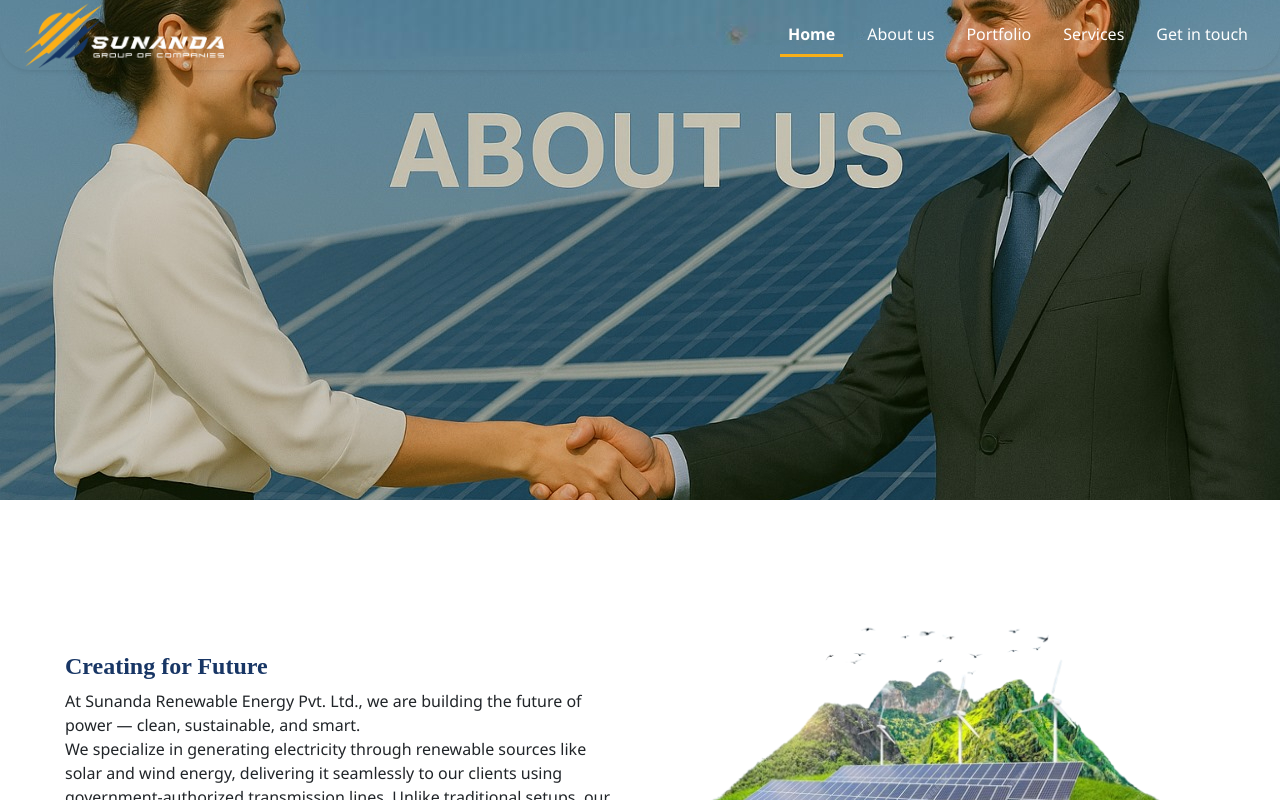
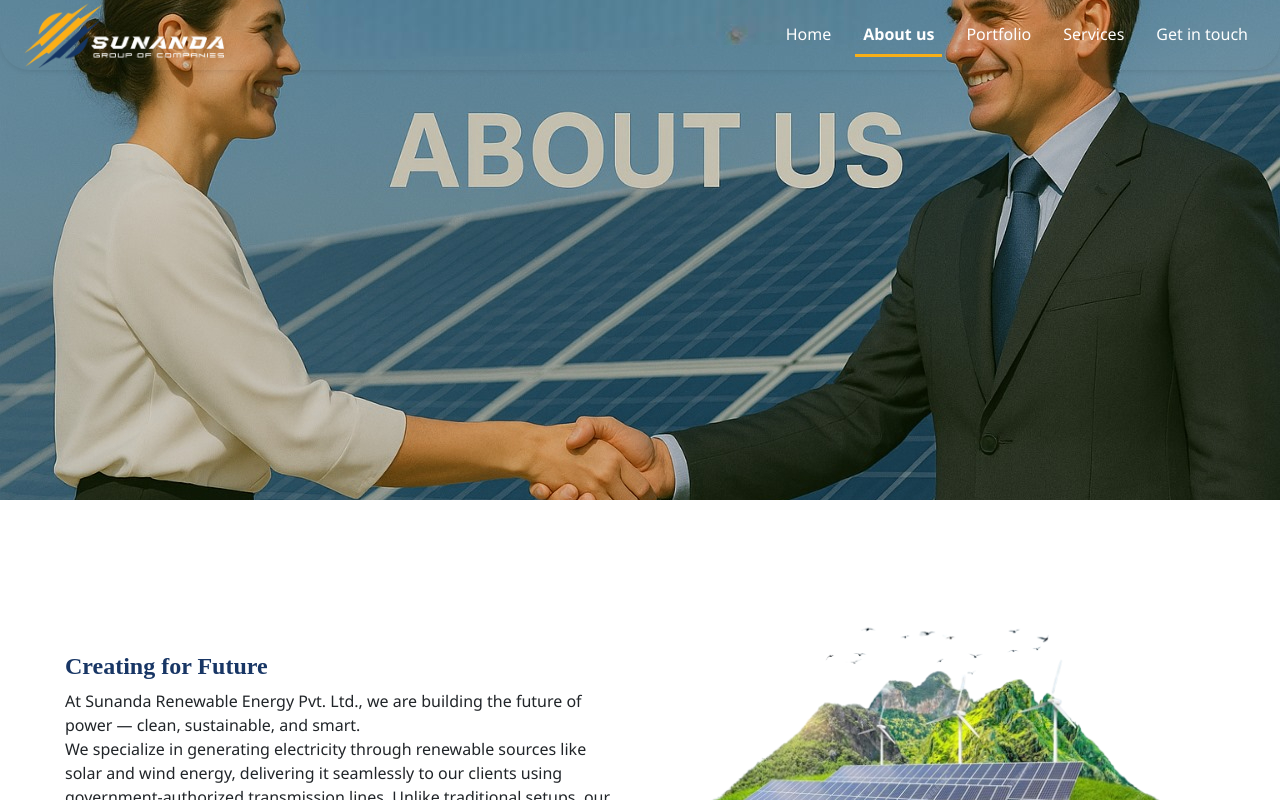
Before and after one commit to Krishna-siddamsetti73/website, a plain HTML site: page aboutus.html in a window 1280 px wide. Shown: the top 800 px of the page. Drawn offline with nearby package versions, Linux system fonts and the light colour scheme; a web font is replaced by a local one.

Commit message:
correct fw-bold

```diff
--- a/aboutus.html
+++ b/aboutus.html
@@ -26,10 +26,10 @@
   <div class="collapse navbar-collapse justify-content-end" id="navbarNav">
     <ul class="navbar-nav">
       <li class="nav-item ms-3">
-        <a class="nav-link fw-bold" href="index.html" style="position: relative; color: white;" id="homeLink">Home</a>
+        <a class="nav-link " href="index.html" style="position: relative; color: white;" id="homeLink">Home</a>
       </li>
       <li class="nav-item ms-3">
-        <a class="nav-link" href="aboutus.html" style="position: relative; color: white;" id="aboutLink">About us</a>
+        <a class="nav-link fw-bold" href="aboutus.html" style="position: relative; color: white;" id="aboutLink">About us</a>
       </li>
       <li class="nav-item ms-3">
         <a class="nav-link" href="projects.html" style="position: relative; color: white;" id="portfolioLink">Portfolio</a>
```
Also changed, not shown: getintouch.html (+3 -3 lines), services.html (+2 -2 lines).
